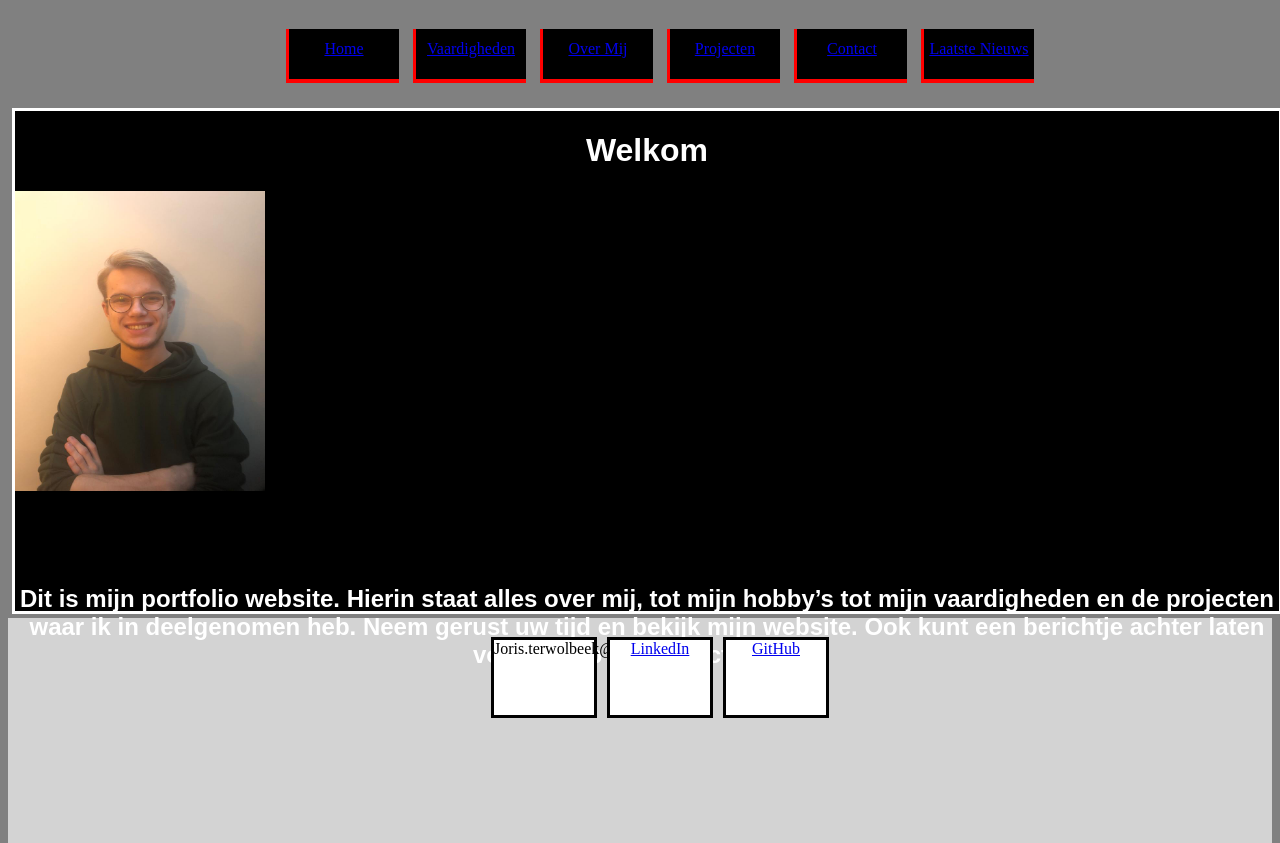
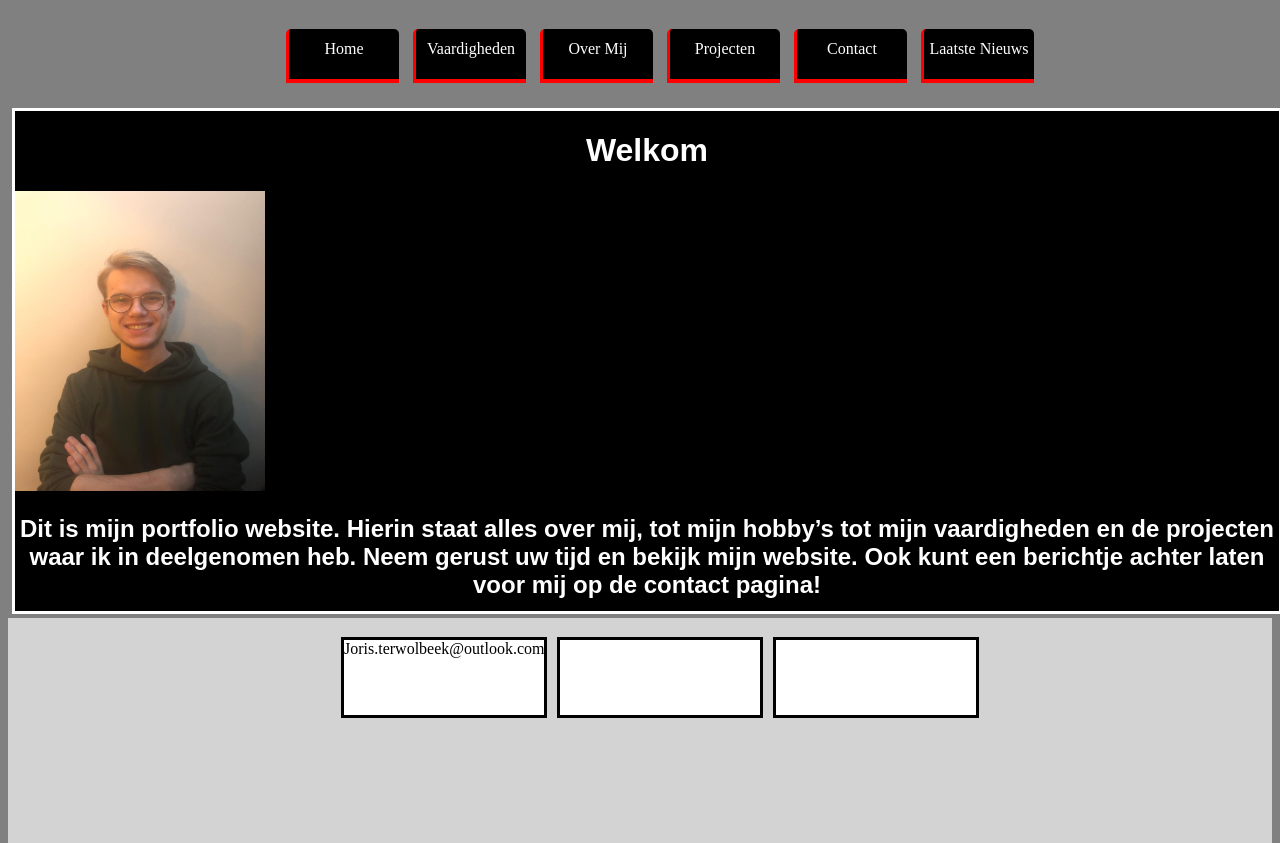
Before and after one commit to ROC-van-Amsterdam-College-Amstelland/git-oefen-opdracht-1-Opblaasmaatje, a plain HTML site: page Index.html in a window 1280 px wide. Drawn offline with Linux system fonts and the light colour scheme; files whose address does not match are found by name.

Commit message:
NAV helemaal af

```diff
--- a/CSS/style.css
+++ b/CSS/style.css
@@ -26,7 +26,15 @@ header{
     text-align: center;
     display: inline-block;
     line-height: 40px;
+    border-top-left-radius: 5px;
+    border-top-right-radius: 5px;
 }
+
+.NavItem:hover{
+    background: orange;
+}
+
+
 
 html{
     height: 100%;
@@ -46,7 +54,7 @@ footer{
 
 .FooterItem{
     height: 75px;
-    width: 100px;
+    width: 200px;
     text-align: center;
     list-style-type: none;
     background-color: white;
@@ -86,3 +94,16 @@ h2{
     flex-wrap: wrap;
     text-align: center;
 }
+
+.MainFotoItem{
+    height: 60px;
+    width: 110px;
+    background-color: grey;
+    color: black;
+    display: inline-block;
+}
+
+a{
+    color: white;
+    text-decoration: none;
+}
--- a/Index.html
+++ b/Index.html
@@ -26,10 +26,6 @@
         <main>
             <h1>Welkom</h1>
             <img src="C:\Users\joris\OneDrive - ROCvA, ROCvF en VOvA\Project 1\Project_Website\Images\Home_Foto.jpeg" class="WelkomFoto">
-            <ul class="MainFotoContainer">
-                <li class="MainFotoItem">1</li>
-                <l1 class="MainFotoItem">2</l1>
-                <li class="MainFotoItem">3</li>
             </ul>
             <h2>Dit is mijn portfolio website. Hierin staat alles over mij, tot mijn hobby’s tot mijn vaardigheden en de projecten waar ik in deelgenomen heb. Neem gerust uw tijd en bekijk mijn website. Ook kunt een berichtje achter laten voor mij op de contact pagina!</h2>
         </main>
```
